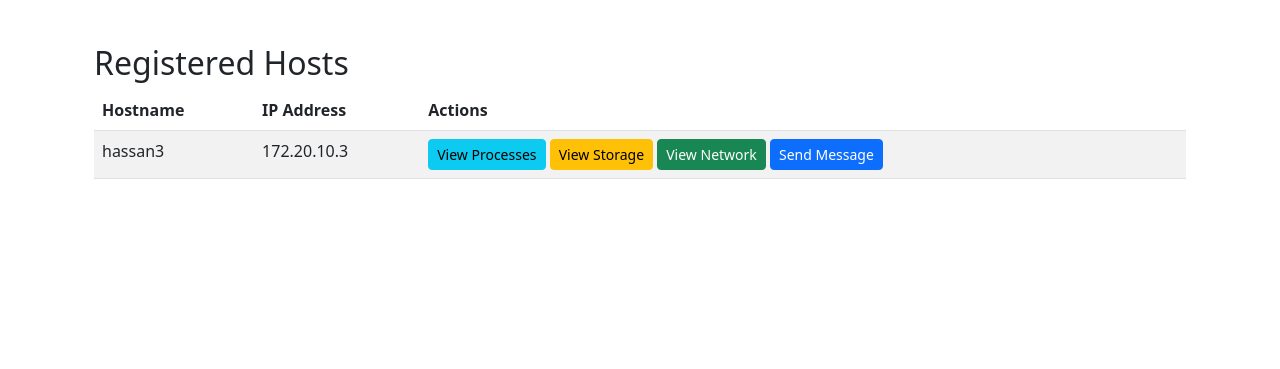
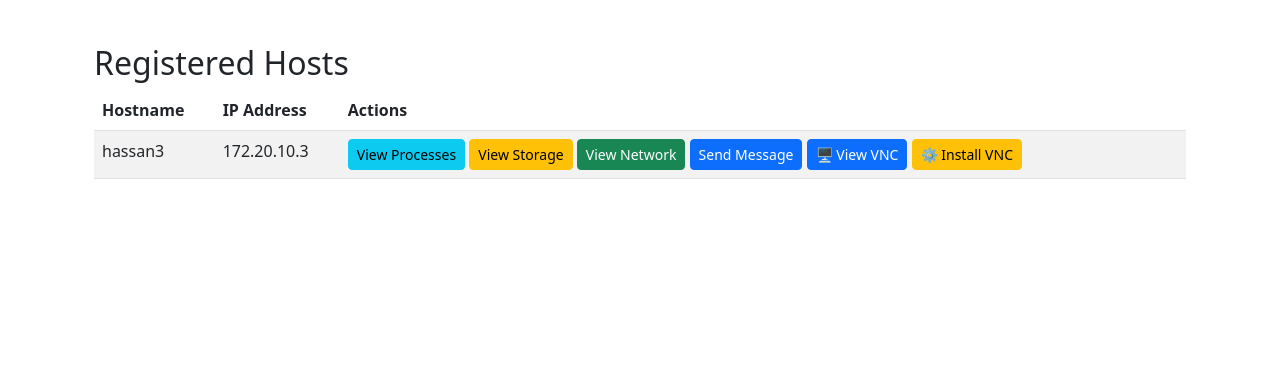
Before and after one commit to Hassan-Naveed1/PyAssistant-Manager, a Django app: page /hosts/ in a window 1280 px wide. Shown: the part 86-455 px from the top of the page. Run offline with Django 5.2, Linux system fonts and the light colour scheme; data comes from the database, SQL or seed files in the repository; both versions use the stored data as it was after the commit.

Commit message:
VNC + X11VNC + WEBSOCKIFY WORKING!!!!!
VNC + X11VNC + WEBSOCKIFY WORKING!!!!!

```diff
--- a/PyAssistant/pyassistant/pyassistant/models.py
+++ b/PyAssistant/pyassistant/pyassistant/models.py
@@ -1,10 +1,20 @@
+# models.py in pyassistant app
+
 from django.db import models
 
 class Host(models.Model):
+    # I store the hostname and IP address of the remote machine
     hostname = models.CharField(max_length=255, unique=True)
     ip_address = models.GenericIPAddressField(unique=True)
     username = models.CharField(max_length=100)
     password = models.CharField(max_length=255)
 
+    # I add a new field for the VNC port (default is 6080 for noVNC)
+    vnc_port = models.PositiveIntegerField(default=6080)
+
     def __str__(self):
         return self.hostname
+
+    # I create a method that returns the full VNC URL for this host
+    def get_vnc_url(self):
+        return f"http://{self.ip_address}:{self.vnc_port}"
--- a/PyAssistant/pyassistant/pyassistant/templates/pyassistant/host_list.html
+++ b/PyAssistant/pyassistant/pyassistant/templates/pyassistant/host_list.html
@@ -20,7 +20,12 @@
                     <a href="{% url 'view_host_processes' host.id %}" class="btn btn-info btn-sm">View Processes</a>
                     <a href="{% url 'storage_view' host.id %}" class="btn btn-warning btn-sm">View Storage</a>
                     <a href="{% url 'network_view' host.id %}" class="btn btn-success btn-sm">View Network</a>
-                    <a href="{% url 'send_message_page' host.id %}" class="btn btn-primary btn-sm">Send Message</a>  <!-- ✅ Added this -->
+                    <a href="{% url 'send_message_page' host.id %}" class="btn btn-primary btn-sm">Send Message</a>
+                    <!-- I add a VNC button that opens the VNC interface in a new tab -->
+                    <a href="http://{{ host.ip_address }}:6080/vnc.html" target="_blank" class="btn btn-primary btn-sm">🖥️ View VNC</a>
+
+                    <a href="{% url 'install_vnc' host.id %}" class="btn btn-warning btn-sm">⚙️ Install VNC</a>
+
                 </td>
             </tr>
             {% empty %}
--- a/PyAssistant/pyassistant/pyassistant/urls.py
+++ b/PyAssistant/pyassistant/pyassistant/urls.py
@@ -19,18 +19,23 @@ from django.urls import path, include
 from . import views
 from monitor import views as monitor_views
 
+from . import views  # already imported above
+
 urlpatterns = [
     path('admin/', admin.site.urls),
-    path('', include('users.urls')),
+    path('', views.home, name='home'),  # 👈 Add this line
+    path('users/', include('users.urls')),  # optionally namespace user views here
     path('processes/', include('monitor.urls')),
     path('storage/', include('storage.urls')),
     path('network/', include('network.urls')),
     path('chat/', include('message.urls')),
-
 
     # Host-related URLs
     path('hosts/', views.host_list, name='host_list'),
     path('add/', views.add_host, name='add_host'),
     path('hosts/<int:host_id>/processes/', views.view_host_processes, name='view_host_processes'),
     path('hosts/<int:host_id>/processes/kill/<int:pid>/', monitor_views.kill_process_view, name='kill_process'),
+
+    path('hosts/<int:host_id>/install_vnc/', views.install_vnc, name='install_vnc'),
+
 ]
--- a/PyAssistant/pyassistant/pyassistant/views.py
+++ b/PyAssistant/pyassistant/pyassistant/views.py
@@ -3,7 +3,15 @@ from django.http import JsonResponse
 from .models import Host
 from .forms import HostForm
 from .utils import get_process_data_from_remote
+import os
+import paramiko
+from django.shortcuts import redirect, get_object_or_404
+from django.contrib import messages
+from .models import Host
+from django.shortcuts import render, redirect, get_object_or_404
 
+def home(request):
+    return render(request, 'users/home.html')
 
 def add_host(request):
     if request.method == "POST":
@@ -32,3 +40,51 @@ def view_host_processes(request, host_id):
         return JsonResponse({"success": False, "message": "Host not found."}, status=404)
 
     return render(request, 'monitor/host_processes.html', {'host': host, 'processes': processes})
+
+
+
+import os
+import paramiko
+import traceback
+from django.shortcuts import redirect, get_object_or_404
+from django.contrib import messages
+from .models import Host
+
+def install_vnc(request, host_id):
+    host = get_object_or_404(Host, id=host_id)
+    local_script_path = os.path.join(os.path.dirname(__file__), 'setup_vnc.sh')
+
+    try:
+        print(f"🔧 Connecting to {host.ip_address}...")
+
+        ssh = paramiko.SSHClient()
+        ssh.set_missing_host_key_policy(paramiko.AutoAddPolicy())
+        ssh.connect(host.ip_address, username=host.username, password=host.password)
+
+        print("📤 Uploading setup script...")
+        sftp = ssh.open_sftp()
+        sftp.put(local_script_path, '/tmp/setup_vnc.sh')
+        sftp.close()
+
+        print("🚀 Running setup script...")
+        # Run the setup script and get outputs using the channel to avoid hanging
+        stdin, stdout, stderr = ssh.exec_command('chmod +x /tmp/setup_vnc.sh && bash /tmp/setup_vnc.sh')
+
+        print("📄 STDOUT:")
+        for line in iter(stdout.readline, ""):
+            print(line.strip())
+
+        print("❌ STDERR:")
+        for line in iter(stderr.readline, ""):
+            print(line.strip())
+
+
+        ssh.close()
+        messages.success(request, f'✅ VNC setup complete on {host.hostname}')
+    except Exception as e:
+        error_msg = f'❌ Failed to install VNC on {host.hostname}: {e}'
+        print(error_msg)
+        traceback.print_exc()
+        messages.error(request, error_msg)
+
+    return redirect('host_list')
```
Also changed, not shown: PyAssistant/pyassistant/db.sqlite3, PyAssistant/pyassistant/pyassistant/migrations/0002_host_vnc_port.py (added), 1 other file.
